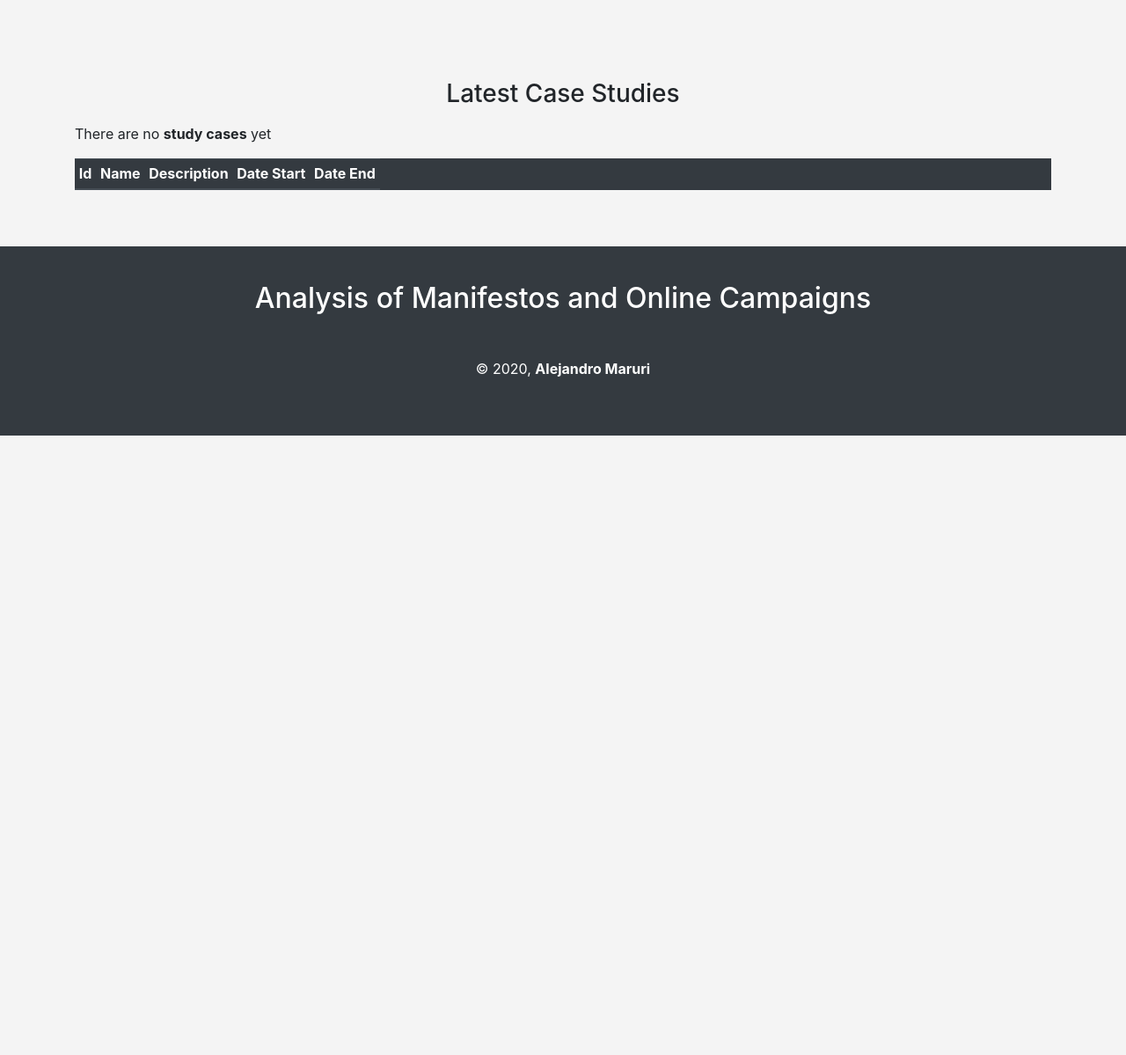
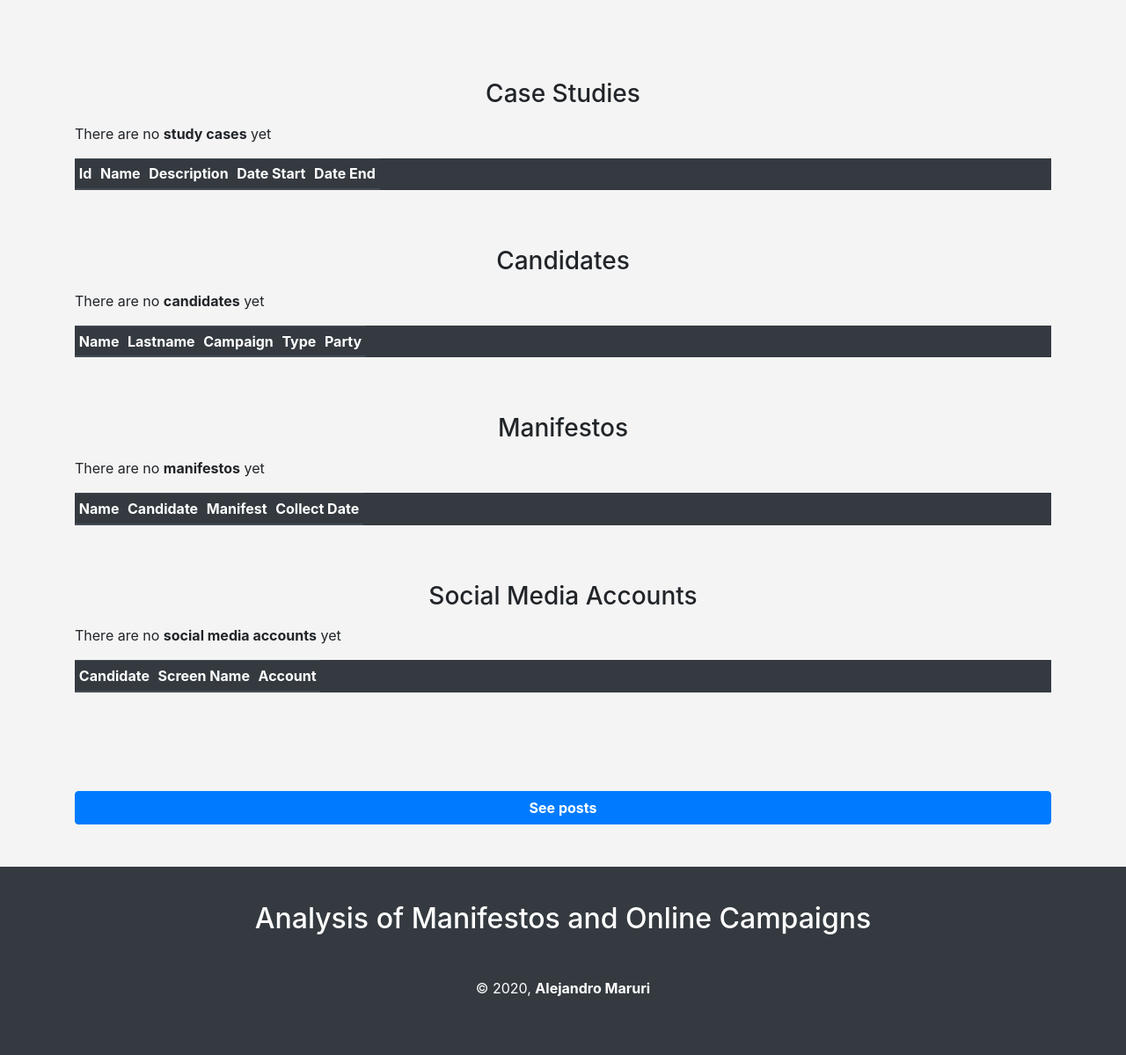
Before and after one commit to ea-maruri/Manifests_and_Online_Campaigns_Analysis, a Django app: page /StudyCasesManage/ in a window 1280 px wide. Shown: the part 56-1255 px from the top of the page at 88% size. Before the commit the page ends 551 px from the top, so only its background shows below. Run offline with Django 3.2, Linux system fonts and the light colour scheme; data that the repository does not hold is empty; some libraries are stand-ins or nearby versions.

Commit message:
Add content to home

```diff
--- a/StudyCasesManage/templates/StudyCasesManage/home.html
+++ b/StudyCasesManage/templates/StudyCasesManage/home.html
@@ -13,6 +13,7 @@
 
   <!-- Table and Extra data -->
   <div class="container my-5">
+    <!-- Campaign -->
     <div class="row">
 
       <div class="col-sm-12">
@@ -21,12 +22,11 @@
         <div class="">
 
           <!-- Title -->
-          <h3 class="mt-5 text-center my-3">Latest Case Studies</h3>
-
+          <h3 class="mt-5 text-center my-3">Case Studies</h3>
 
           <!-- Table -->
-          <table class="table table-hover table-sm table-striped table-inverse table-responsive table-dark w-100">
-            <thead class="thead-inverse w-100">
+          <table class="table table-hover table-sm table-striped table-inverse table-responsive table-dark">
+            <thead class="thead-inverse">
               <tr>
                 <th scope="col">Id</th>
                 <th scope="col">Name</th>
@@ -36,10 +36,10 @@
               </tr>
             </thead>
 
-            <tbody class="w-100">
+            <tbody class="">
               {% if campaigns %}
                 {% for camp in campaigns %}
-                  <tr class="w-100">
+                  <tr class="">
                     <th scope="row" class="text-right">{{camp.id}}</th>
                     <td>{{camp.name}}</td>
                     <td>{{camp.description}}</td>
@@ -66,7 +66,130 @@
       </div> {% endcomment %}
 
     </div>
+
+
+    <!-- Candidate -->
+    <div class="row">
+      <div class="col-sm-12">
+        <!-- Title -->
+          <h3 class="mt-5 text-center my-3">Candidates</h3>
+
+          <!-- Table -->
+          <table class="table table-hover table-sm table-striped table-inverse table-responsive table-dark">
+            <thead class="thead-inverse">
+              <tr>
+                <th scope="col">Name</th>
+                <th scope="col">Lastname</th>
+                <th scope="col">Campaign</th>
+                <th scope="col">Type</th>
+                <th scope="col">Party</th>
+              </tr>
+            </thead>
+
+            <tbody class="">
+              {% if candidates %}
+                {% for cand in candidates %}
+                  <tr class="">
+                    <th scope="row" class="text-right">{{cand.name}}</th>
+                    <td>{{cand.lastname}}</td>
+                    <td>{{cand.campaign_id}}</td>
+                    <td>{{cand.type}}</td>
+                    <td>{{cand.party}}</td>
+                  </tr>
+                {% endfor %}
+              {% else %}
+                <p>There are no <strong>candidates</strong> yet</p>
+              {% endif %}
+            </tbody>
+          </table>
+
+      </div>
+    </div>
+
+
+    <!-- Manifest -->
+    <div class="row">
+      <div class="col-sm-12">
+        <!-- Title -->
+          <h3 class="mt-5 text-center my-3">Manifestos</h3>
+
+          <!-- Table -->
+          <table class="table table-hover table-sm table-striped table-inverse table-responsive table-dark">
+            <thead class="thead-inverse">
+              <tr>
+                <th scope="col">Name</th>
+                <th scope="col">Candidate</th>
+                <th scope="col">Manifest</th>
+                <th scope="col">Collect Date</th>
+              </tr>
+            </thead>
+
+            <tbody class="">
+              {% if docs %}
+                {% for doc in docs %}
+                  <tr class="">
+                    <th scope="row" class="text-right">{{doc.name}}</th>
+                    <td>{{doc.candidate_id}}</td>
+                    <td>{{doc.manifest}}</td>
+                    <td>{{doc.collect_date}}</td>
+                  </tr>
+                {% endfor %}
+              {% else %}
+                <p>There are no <strong>manifestos</strong> yet</p>
+              {% endif %}
+            </tbody>
+          </table>
+
+      </div>
+    </div>
+
+    <!-- Social Media Account -->
+    <div class="row">
+      <div class="col-sm-12">
+        <!-- Title -->
+          <h3 class="mt-5 text-center my-3">Social Media Accounts</h3>
+
+          <!-- Table -->
+          <table class="table table-hover table-sm table-striped table-inverse table-responsive table-dark">
+            <thead class="thead-inverse">
+              <tr>
+                <th scope="col">Candidate</th>
+                <th scope="col">Screen Name</th>
+                <th scope="col">Account</th>
+              </tr>
+            </thead>
+
+            <tbody class="">
+              {% if smas %}
+                {% for sma in smas %}
+                  <tr class="">
+                    <th scope="row" class="text-right">{{sma.candidate_id}}</th>
+                    <td>{{sma.screen_name}}</td>
+                    <td>{{sma.account}}</td>
+                  </tr>
+                {% endfor %}
+              {% else %}
+                <p>There are no <strong>social media accounts</strong> yet</p>
+              {% endif %}
+            </tbody>
+          </table>
+
+      </div>
+    </div>
   </div>
+
+  <div class="container">
+    <div class="row">
+      <div class="col-sm-12">
+        <button type="button" class="btn btn-block btn-primary my-5">
+        <a class="nav-link p-0 text-white" href="{% url 'posts' %}">
+          <strong>See posts</strong>
+        </a>
+      </button>
+      </div>
+    </div>
+  </div>
+
 
   {% comment %} <hr class="my-5" />
   {% include "middle/visualizer.html" %} {% endcomment %}
```
